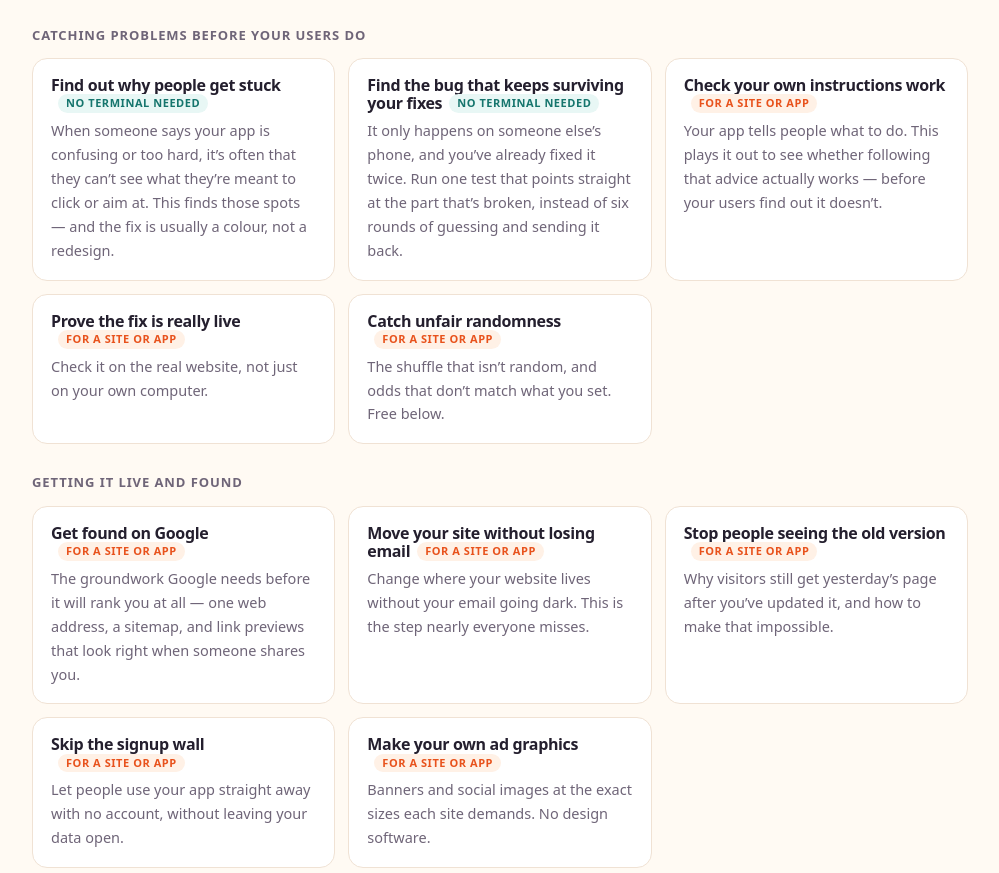
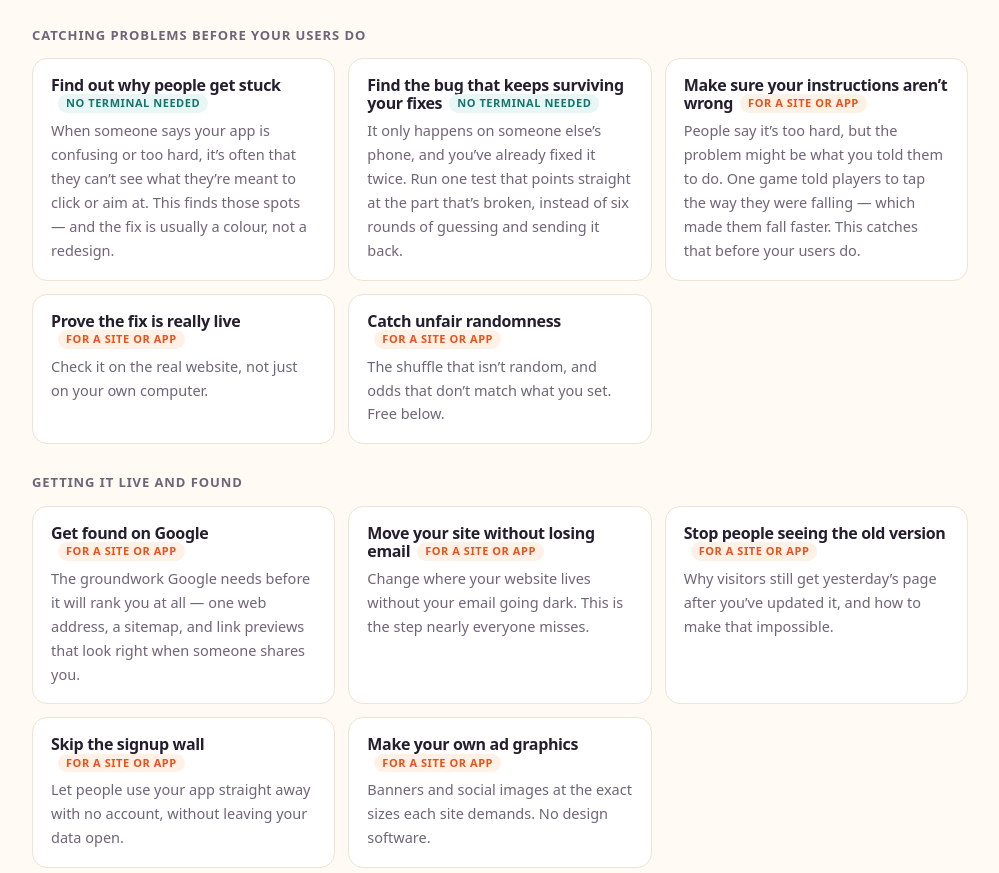
Before and after one commit to Chibuchibs/solofounderskills-site, a plain HTML site: page index.html in a window 1280 px wide. Shown: the part 2061-2934 px from the top of the page, without its empty margins (140-1139 px from the left). Drawn offline with Linux system fonts and the light colour scheme.

Commit message:
plainer wording for the instructions skill

```diff
--- a/index.html
+++ b/index.html
@@ -228,8 +228,8 @@
    <p>When someone says your app is confusing or too hard, it&rsquo;s often that they can&rsquo;t see what they&rsquo;re meant to click or aim at. This finds those spots &mdash; and the fix is usually a colour, not a redesign.</p></div>
   <div class="card"><h3>Find the bug that keeps surviving your fixes<span class="tag t-easy">no terminal needed</span></h3>
    <p>It only happens on someone else&rsquo;s phone, and you&rsquo;ve already fixed it twice. Run one test that points straight at the part that&rsquo;s broken, instead of six rounds of guessing and sending it back.</p></div>
-  <div class="card"><h3>Check your own instructions work<span class="tag t-build">for a site or app</span></h3>
-   <p>Your app tells people what to do. This plays it out to see whether following that advice actually works &mdash; before your users find out it doesn&rsquo;t.</p></div>
+  <div class="card"><h3>Make sure your instructions aren&rsquo;t wrong<span class="tag t-build">for a site or app</span></h3>
+   <p>People say it&rsquo;s too hard, but the problem might be what you told them to do. One game told players to tap the way they were falling &mdash; which made them fall faster. This catches that before your users do.</p></div>
   <div class="card"><h3>Prove the fix is really live<span class="tag t-build">for a site or app</span></h3>
    <p>Check it on the real website, not just on your own computer.</p></div>
   <div class="card"><h3>Catch unfair randomness<span class="tag t-build">for a site or app</span></h3>
```
Also changed, not shown: 1 other file.
